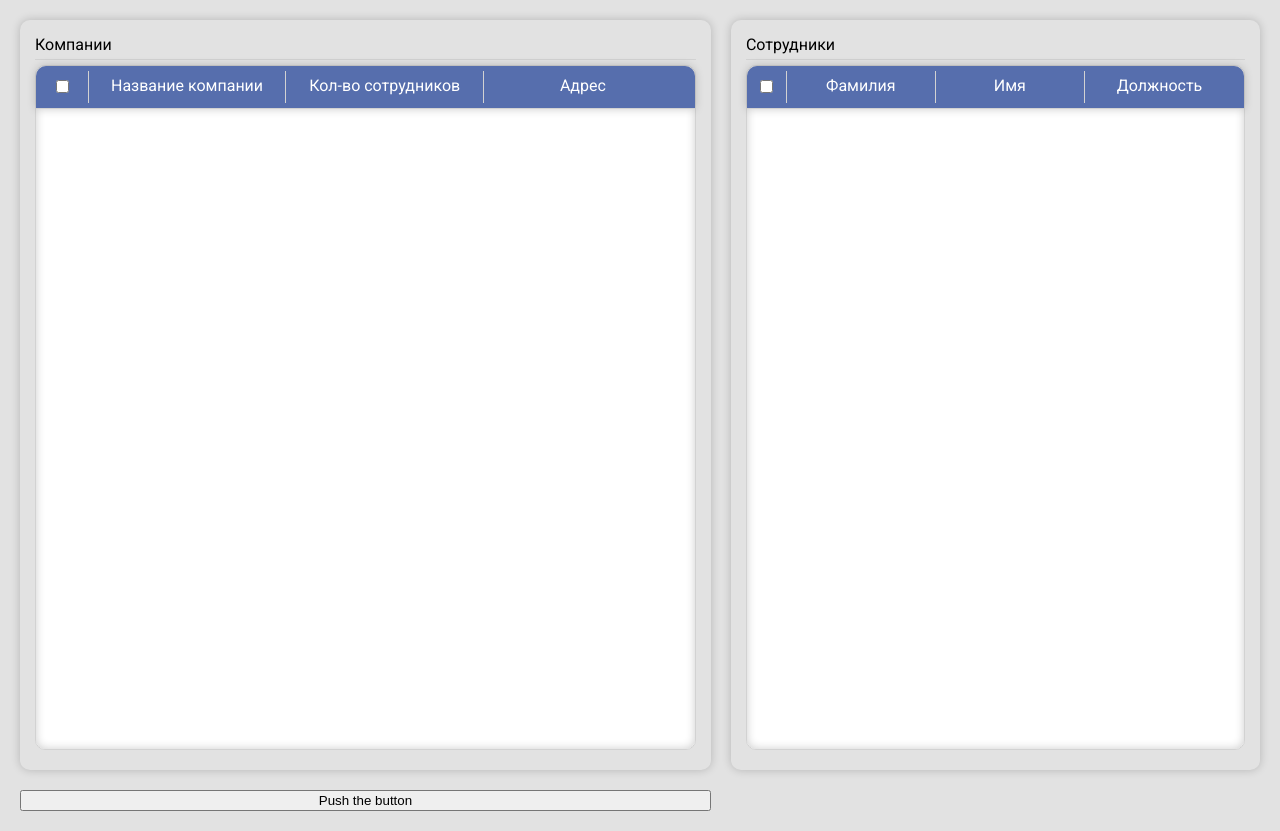
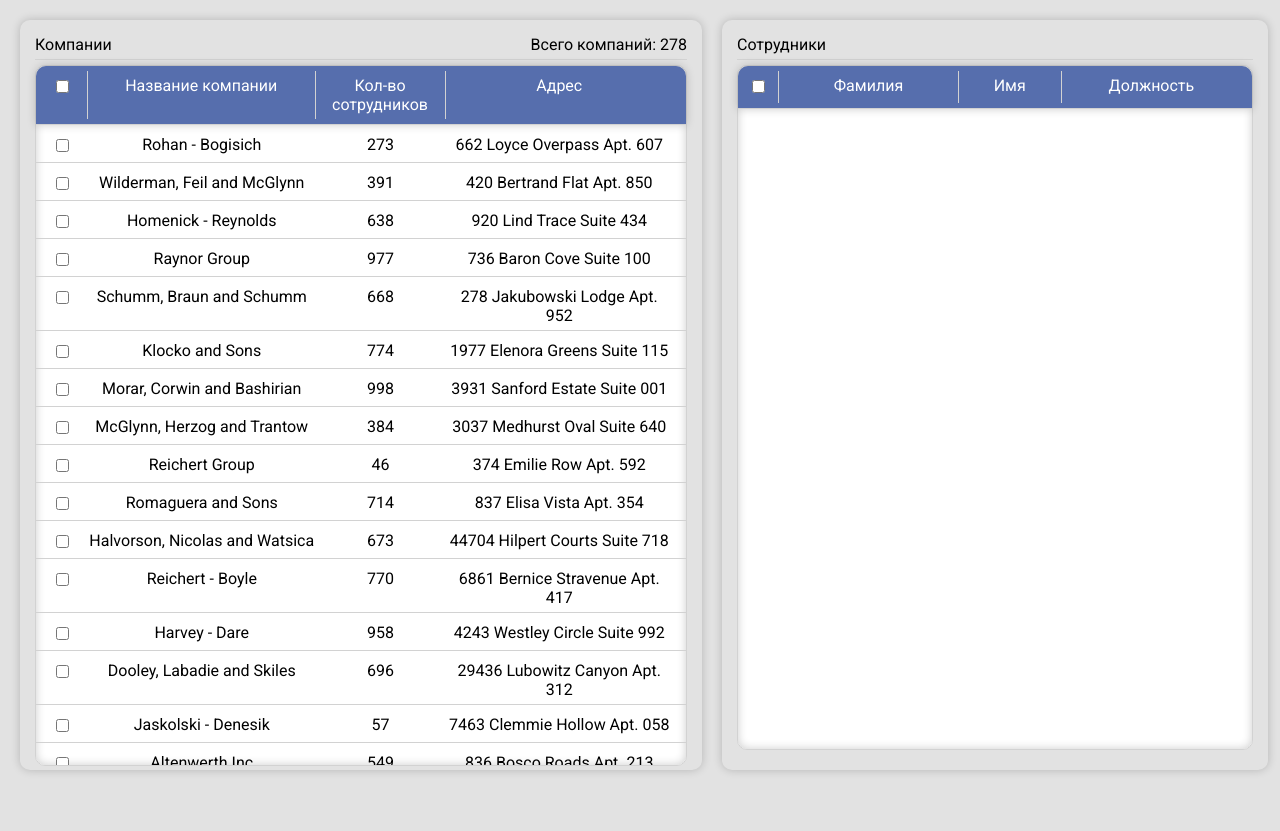
Before and after one commit to mikhail-ju/employee-accounting, a React (Create React App) app: page / in a window 1280 px wide. After the commit the page ends 800 px from the top, so only its background shows below. Built offline with nearby package versions, Linux system fonts and the light colour scheme.

Commit message:
Реализация lazy load

```diff
--- a/src/App.tsx
+++ b/src/App.tsx
@@ -1,28 +1,12 @@
 import React from 'react';
 import TableCompanies from './Components/TableCompanies/TableCompanies';
 import TableEmployees from './Components/TableEmployees/TableEmployees';
-import {useSelector, useDispatch} from 'react-redux';
-import {RootState} from './app/store';
-import {getCompanies} from './app/reducers/companies-slice';
-import getFakeData from "./Components/FakeData/GetFakeData";
 
 function App() {
-    const companiesContent = useSelector((state: RootState) => state.companiesReducer.companies);
-    const dispatch = useDispatch();
-
     return (
         <div className='App'>
             <TableCompanies/>
             <TableEmployees/>
-            <button
-                onClick={()=>{
-                    const companies = getFakeData();
-                    console.dir(companies)
-                    dispatch(getCompanies(companies));
-                }}
-            >
-                Push the button
-            </button>
         </div>
     );
 }
--- a/src/Components/FakeData/GetFakeData.tsx
+++ b/src/Components/FakeData/GetFakeData.tsx
@@ -3,7 +3,7 @@ import {Employees} from "../TableEmployees/TableEmployeesTypes";
 import {GetCompanies, GetEmployee} from "./FakeDataTypes";
 import {Companies} from "../TableCompanies/TableCompaniesProps";
 
-export default function getFakeData () {
+export default function getFakeData (page: number, companyAmount: number) {
     const getEmployee = (amount: number) => {
         const employee: GetEmployee = (id) => {
             return (
@@ -23,7 +23,7 @@ export default function getFakeData () {
         return result;
     }
 
-    const getCompanies = (amount: number) => {
+    const getCompanies = () => {
         const company: GetCompanies = (id) => {
             const employeesAmount: number = faker.datatype.number({min: 1, max: 1000, precision: 1})
             return (
@@ -38,13 +38,14 @@ export default function getFakeData () {
             );
         }
         const result: Array<Companies> = [];
-        for (let i = 0; i < amount; i++) {
+        const amount = page*30 + 30 >= companyAmount ? companyAmount : page*30 + 30;
+        for (let i = page*30; i < amount; i++) {
             result.push(company(i));
         }
         return result;
     }
 
     return (
-        getCompanies(faker.datatype.number({min: 100, max: 300, precision: 1}))
+        getCompanies()
     );
 }
--- a/src/Components/TableCompanies/CompaniesRows.tsx
+++ b/src/Components/TableCompanies/CompaniesRows.tsx
@@ -1,19 +1,26 @@
-import React from "react";
+import React, {useEffect} from "react";
 import {CompaniesRowsProps} from "./TableCompaniesProps";
 
 function CompaniesRows (props: CompaniesRowsProps) {
-    const {content} = props;
+    const {content, loadMore} = props;
 
     return (
-        <div className='table-rows'>
+        <div
+            className='table-rows'
+            onScroll={(e) => {
+                const item = e.currentTarget;
+                const gap = item.scrollHeight - item.clientHeight - 30;
+                loadMore(item.scrollTop, gap);
+            }}
+        >
             {content.map((item) => {
                 return (
                     <div
                         className={`table-row table-row-companies ${item.check ? 'table-row-checked' : ''}`}
-                        key={item.id}
+                        key={item.id + item.companyName}
                     >
                         <div className='table-row-cell'>
-                            <input type='checkbox' checked={item.check}/>
+                            <input type='checkbox' defaultChecked={item.check}/>
                         </div>
                         <div className='table-row-cell'>
                             {item.companyName}
--- a/src/Components/TableCompanies/TableCompanies.tsx
+++ b/src/Components/TableCompanies/TableCompanies.tsx
@@ -1,43 +1,54 @@
-import React from "react";
+import React, {useEffect, useState} from "react";
 import TableHeader from "../TableHeader/TableHeader";
 import CompaniesRows from "./CompaniesRows";
-import {Companies} from "./TableCompaniesProps";
-import {useSelector} from "react-redux";
+import {useDispatch, useSelector} from "react-redux";
 import {RootState} from "../../app/store";
+import getFakeData from "../FakeData/GetFakeData";
+import {setCompanies, setAmount} from "../../app/reducers/companies-slice";
+import {faker} from '@faker-js/faker';
 
 function TableCompanies () {
+    const [currentPage, setCurrentPage] = useState<number>(0);
+
+    useEffect(()=>{
+        if (companiesAmount === 0) {
+            const amount = faker.datatype.number({min: 100, max: 300, precision: 1});
+            dispatch(setAmount(amount));
+            dispatch(setCompanies(getFakeData(0, amount)));
+        } else {
+            getMoreData();
+        }
+    }, [currentPage])
+
+    const companies = useSelector((state: RootState) => state.companiesReducer.companies);
+    const companiesAmount = useSelector((state: RootState) => state.companiesReducer.companiesAmount);
+    const dispatch = useDispatch();
     const columns = ['Чекбокс', 'Название компании', 'Кол-во сотрудников', 'Адрес'];
-    const companies: Array<Companies> = useSelector((state: RootState) => state.companiesReducer.companies);
-    // const companies: Array<Companies> = [
-    //     {
-    //         check: true,
-    //         companyName: 'Google',
-    //         employeesAmount: 10000,
-    //         address: 'Planet Earth',
-    //     },
-    //     {
-    //         check: false,
-    //         companyName: 'Yandex',
-    //         employeesAmount: 7000,
-    //         address: 'Russian Federation',
-    //     },
-    //     {
-    //         check: false,
-    //         companyName: 'Samsung',
-    //         employeesAmount: 12043,
-    //         address: 'South Korea',
-    //     },
-    // ];
+
+    const loadMore = async (scrollTop: number, gap: number) => {
+        if (scrollTop > gap) {
+            if (companies.length < companiesAmount && companies.length <= 30 + 30*currentPage) {
+                await setCurrentPage(currentPage + 1);
+            }
+        }
+    }
+
+    const getMoreData = () => {
+        dispatch(setCompanies(getFakeData(currentPage, companiesAmount)));
+    }
 
     return (
         <div className='table'>
-            <div className='table-name'>Компании</div>
+            <div className='table-name'>
+                <div>Компании</div>
+                <div>{`Всего компаний: ${companiesAmount}`}</div>
+            </div>
             <div className='table-body'>
                 <TableHeader
                     columns={columns}
                     type='companies'
                 />
-                <CompaniesRows content={companies}/>
+                <CompaniesRows content={companies} loadMore={loadMore}/>
             </div>
         </div>
     );
--- a/src/Components/TableCompanies/TableCompaniesProps.d.ts
+++ b/src/Components/TableCompanies/TableCompaniesProps.d.ts
@@ -11,4 +11,5 @@ export declare interface Companies {
 
 export declare interface CompaniesRowsProps {
     content: Array<Companies>;
+    loadMore: (number, number)=>void;
 }
--- a/src/Components/TableHeader/TableHeader.tsx
+++ b/src/Components/TableHeader/TableHeader.tsx
@@ -6,13 +6,13 @@ function TableHeader (props: HeaderProps) {
 
     return (
         <div className={`table-row table-row-${type} table-header`}>
-            {columns.map((item, index) => {
+            {columns.map((item) => {
                 return (
                     item === 'Чекбокс' ?
-                        <div className='table-row-cell table-header-cell' key={index}>
+                        <div className='table-row-cell table-header-cell' key={item}>
                             <input type='checkbox'/>
                         </div> :
-                        <div className='table-row-cell table-header-cell' key={index}>
+                        <div className='table-row-cell table-header-cell' key={item}>
                             {item}
                         </div>
                 );
--- a/src/app/reducers/companies-slice.ts
+++ b/src/app/reducers/companies-slice.ts
@@ -3,20 +3,26 @@ import {Companies} from "../../Components/TableCompanies/TableCompaniesProps";
 
 export interface CompaniesState {
     companies: Array<Companies>;
+    companiesAmount: number;
 }
 
 const initialState: CompaniesState = {
     companies: [],
+    companiesAmount: 0,
 }
 
 export const companiesSlice = createSlice({
     name: 'companies',
     initialState,
     reducers: {
-        getCompanies: (state, action: PayloadAction<Array<Companies>>) => {
+        setCompanies: (state, action: PayloadAction<Array<Companies>>) => {
             state.companies = state.companies.concat(action.payload);
         },
+        setAmount: (state, action: PayloadAction<number>) => {
+            state.companiesAmount = action.payload;
+        }
     },
 })
 
-export const {getCompanies} = companiesSlice.actions;
+export const {setCompanies} = companiesSlice.actions;
+export const {setAmount} = companiesSlice.actions;
--- a/src/index.css
+++ b/src/index.css
@@ -22,7 +22,7 @@ body {
 .App {
   width: 100%;
   display: grid;
-  grid-template-columns: auto auto;
+  grid-template-columns: 55% 44%;
   gap: 20px;
 }
 
@@ -38,11 +38,22 @@ body {
   margin: 0 0 5px 0;
   padding-bottom: 5px;
   border-bottom: 1px solid #d2d2d2;
+  display: -webkit-box;
+  display: -ms-flexbox;
+  display: flex;
+  -webkit-box-orient: horizontal;
+  -webkit-box-direction: normal;
+      -ms-flex-direction: row;
+          flex-direction: row;
+  -webkit-box-pack: justify;
+      -ms-flex-pack: justify;
+          justify-content: space-between;
 }
 .table-header {
   border-bottom: 1px solid #d2d2d2;
   padding-bottom: 5px;
-  background-color: #566ead;
+  background-color: #566ead !important;
+  cursor: default !important;
   border-top-left-radius: 10px;
   border-top-right-radius: 10px;
   color: #ffffff;
@@ -87,7 +98,7 @@ body {
   padding: 5px 0 5px 0;
 }
 .table-row-companies {
-  grid-template-columns: 8% 30% 30% 30%;
+  grid-template-columns: 8% 35% 20% 35%;
 }
 .table-row-employees {
   grid-template-columns: 8% 30% 30% 30%;
--- a/src/index.tsx
+++ b/src/index.tsx
@@ -9,9 +9,7 @@ const container = document.getElementById('root')!;
 const root = createRoot(container);
 
 root.render(
-  <React.StrictMode>
     <Provider store={store}>
-      <App />
+        <App />
     </Provider>
-  </React.StrictMode>
 );
--- a/src/style.scss
+++ b/src/style.scss
@@ -28,7 +28,7 @@ body {
 .App {
   width: 100%;
   display: grid;
-  grid-template-columns: auto auto;
+  grid-template-columns: 55% 44%;
   gap: 20px;
 }
 
@@ -42,11 +42,15 @@ body {
     margin: 0 0 5px 0;
     padding-bottom: 5px;
     border-bottom: 1px solid $border-color;
+    display: flex;
+    flex-direction: row;
+    justify-content: space-between;
   }
   &-header {
     border-bottom: 1px solid $border-color;
     padding-bottom: 5px;
-    background-color: $header-color;
+    background-color: $header-color !important;
+    cursor: default !important;
     border-top-left-radius: 10px;
     border-top-right-radius: 10px;
     color: #ffffff;
@@ -88,7 +92,7 @@ body {
       padding: 5px 0 5px 0;
     }
     &-companies {
-      grid-template-columns: 8% 30% 30% 30%;
+      grid-template-columns: 8% 35% 20% 35%;
     }
     &-employees {
       grid-template-columns: 8% 30% 30% 30%;
```
